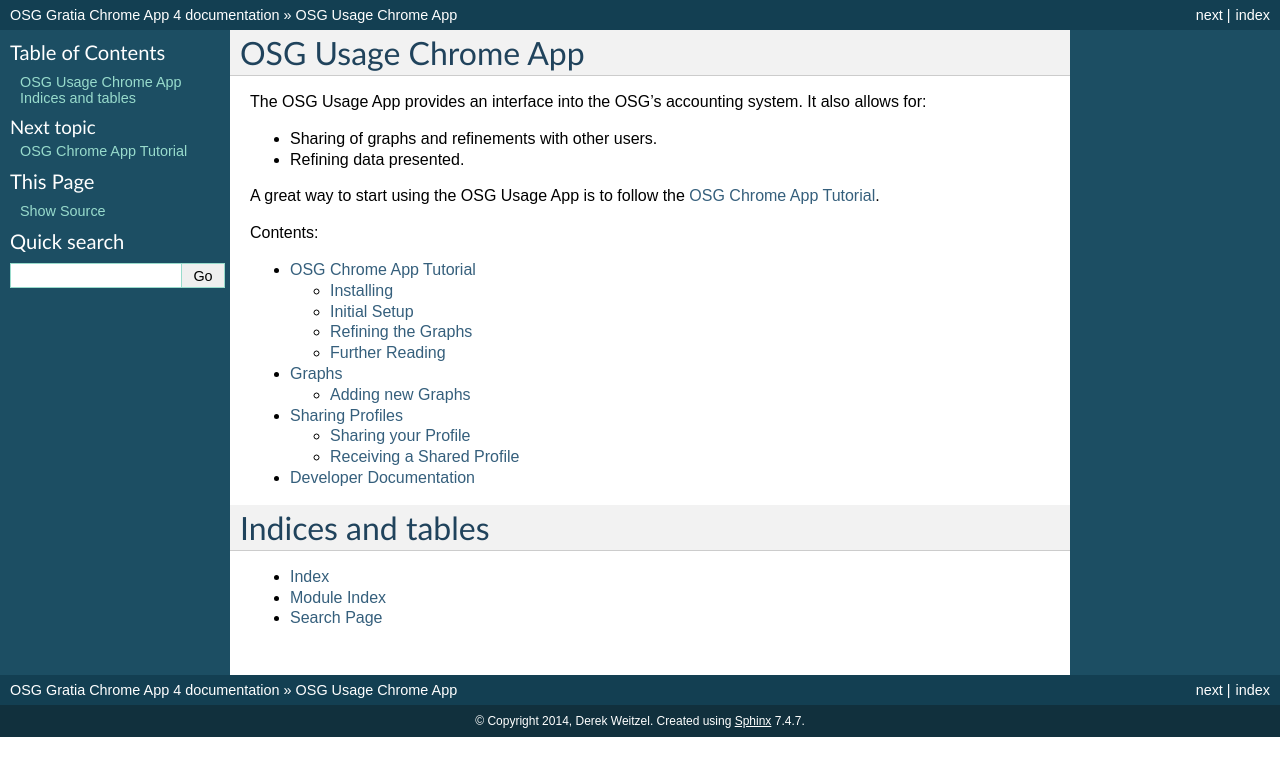
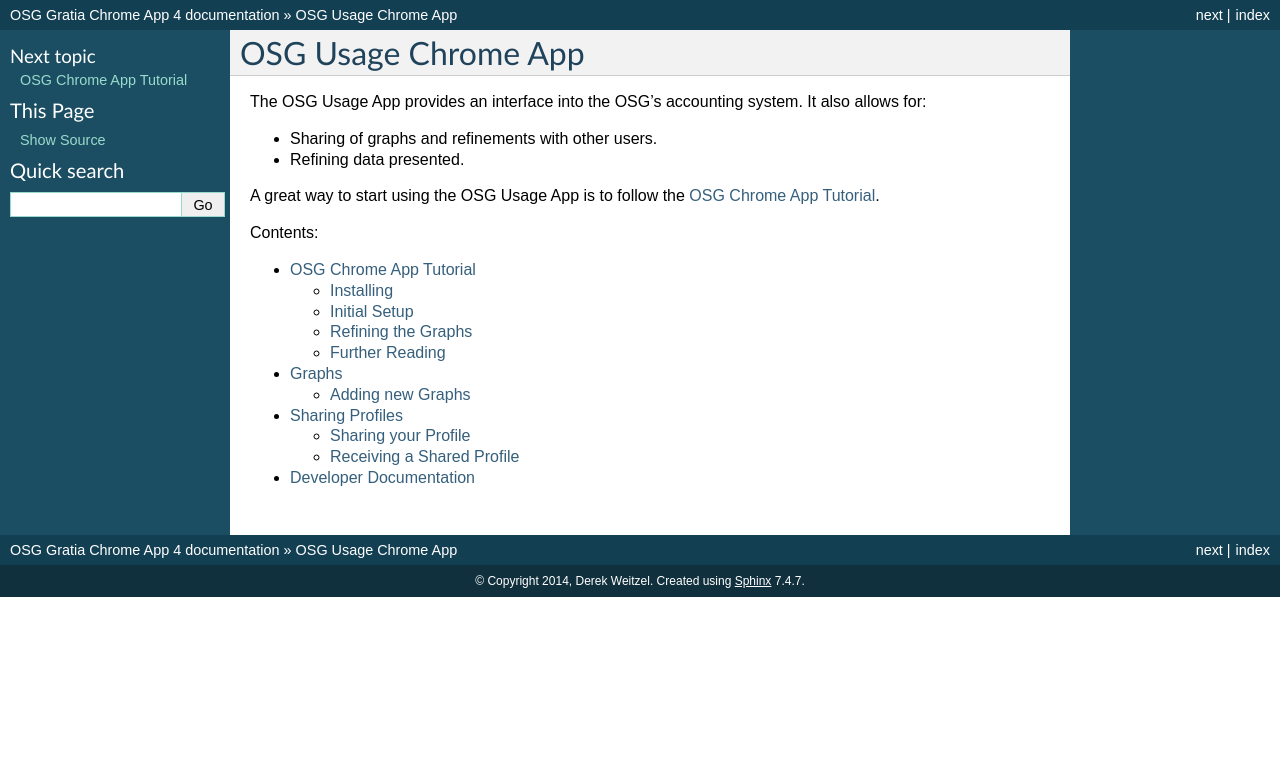
Before and after one commit to djw8605/OSG-Usage-Chrome-App, a Sphinx documentation site: the page built from docs/source/index.rst, in a window 1280 px wide. Shown: the top 776 px of the page. Built offline with Sphinx 7.4.7, drawn with Linux system fonts in a browser that asks for light colours.

Commit message:
Removing the indices and tables

```diff
--- a/docs/source/graphs.rst
+++ b/docs/source/graphs.rst
@@ -2,7 +2,7 @@
 Graphs
 ======
 
-Graphs are the heart of the OSG Usage App.
+Graphs are the heart of the OSG Usage App.  You can add them, remove them, and refine the graph's displayed data.
 
 
 .. _addinggraphs:
--- a/docs/source/index.rst
+++ b/docs/source/index.rst
@@ -22,12 +22,3 @@
    graphs
    sharing
    developer
-
-
-
-Indices and tables
-==================
-
-* :ref:`genindex`
-* :ref:`modindex`
-* :ref:`search`
```
